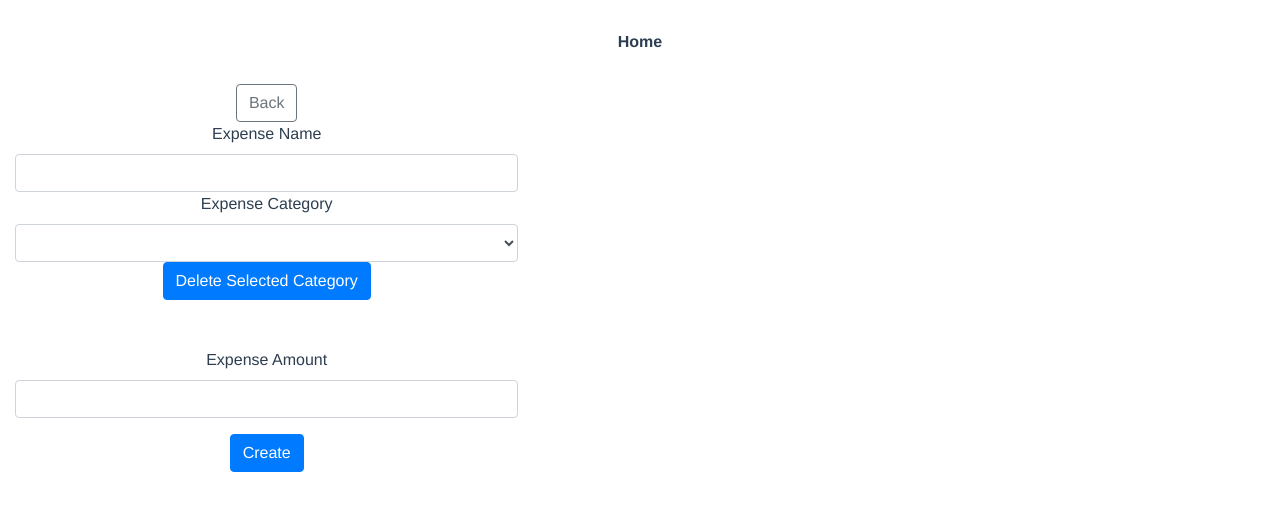
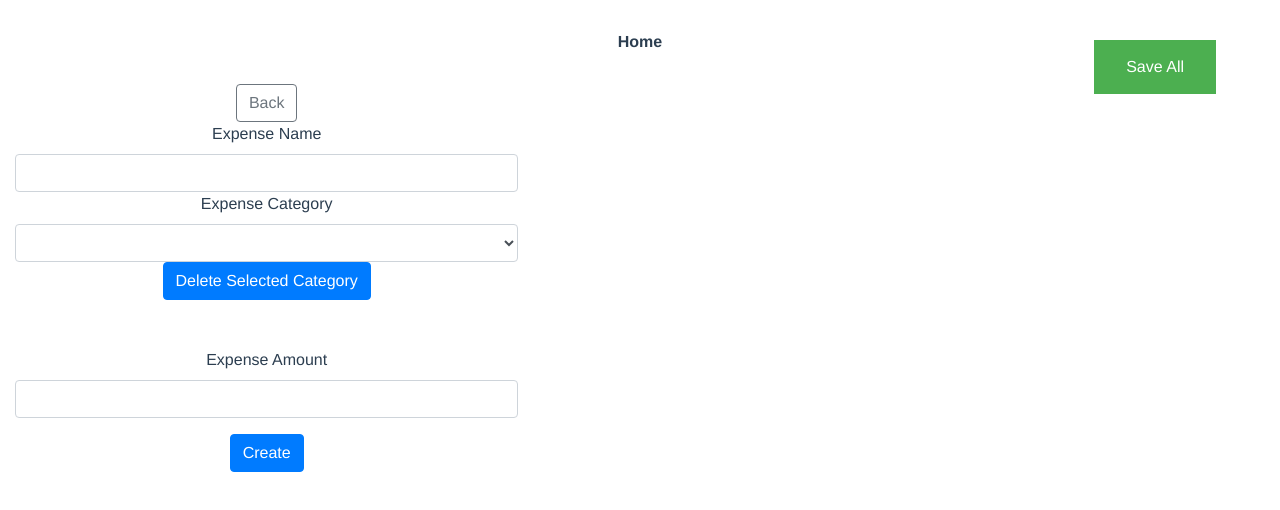
Before and after one commit to choi2nkyu/CertiFinal, a Vue app: page /#/expense in a window 1280 px wide. Shown: the top 510 px of the page. Built offline with nearby package versions, Linux system fonts and the light colour scheme.

Commit message:
Save Button on IncExpForm.vue component

```diff
--- a/src/components/IncExpForm.vue
+++ b/src/components/IncExpForm.vue
@@ -1,5 +1,6 @@
 <template>
   <div class="IncExpForm">
+    <SaveButton/>
     <div class="col-lg-5">
       <button type="button" class="btn btn-outline-secondary" @click="navigate">Back</button>
       <form>
@@ -58,8 +59,10 @@
 </template>
 
 <script>
+import SaveButton from '@/components/SaveButton.vue'
 export default {
   name: 'IncExpForm',
+  components:{SaveButton},
   data() {
     return {
       currentName: this.$store.state.CURRENT_ITEM.name,
```
